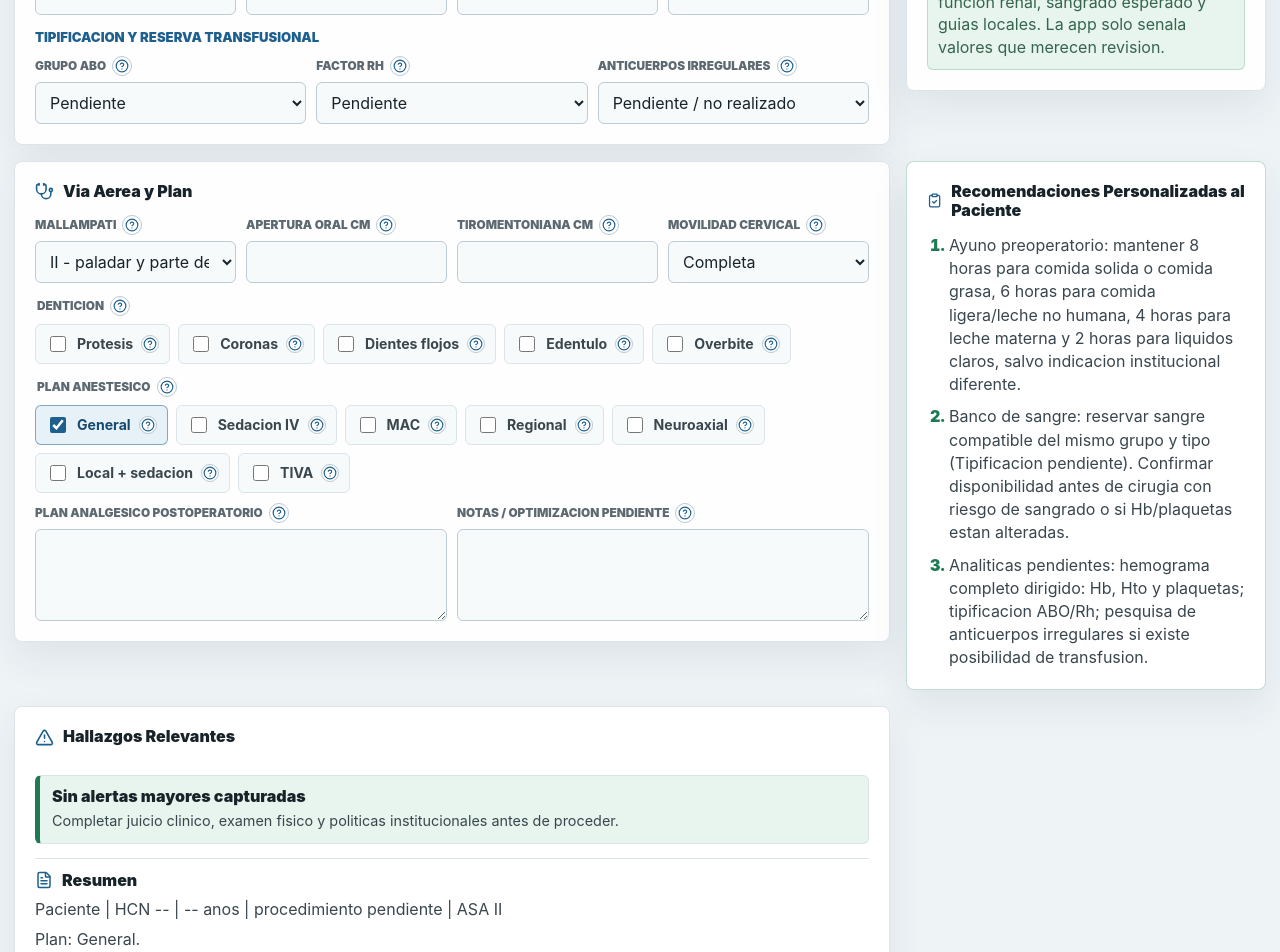
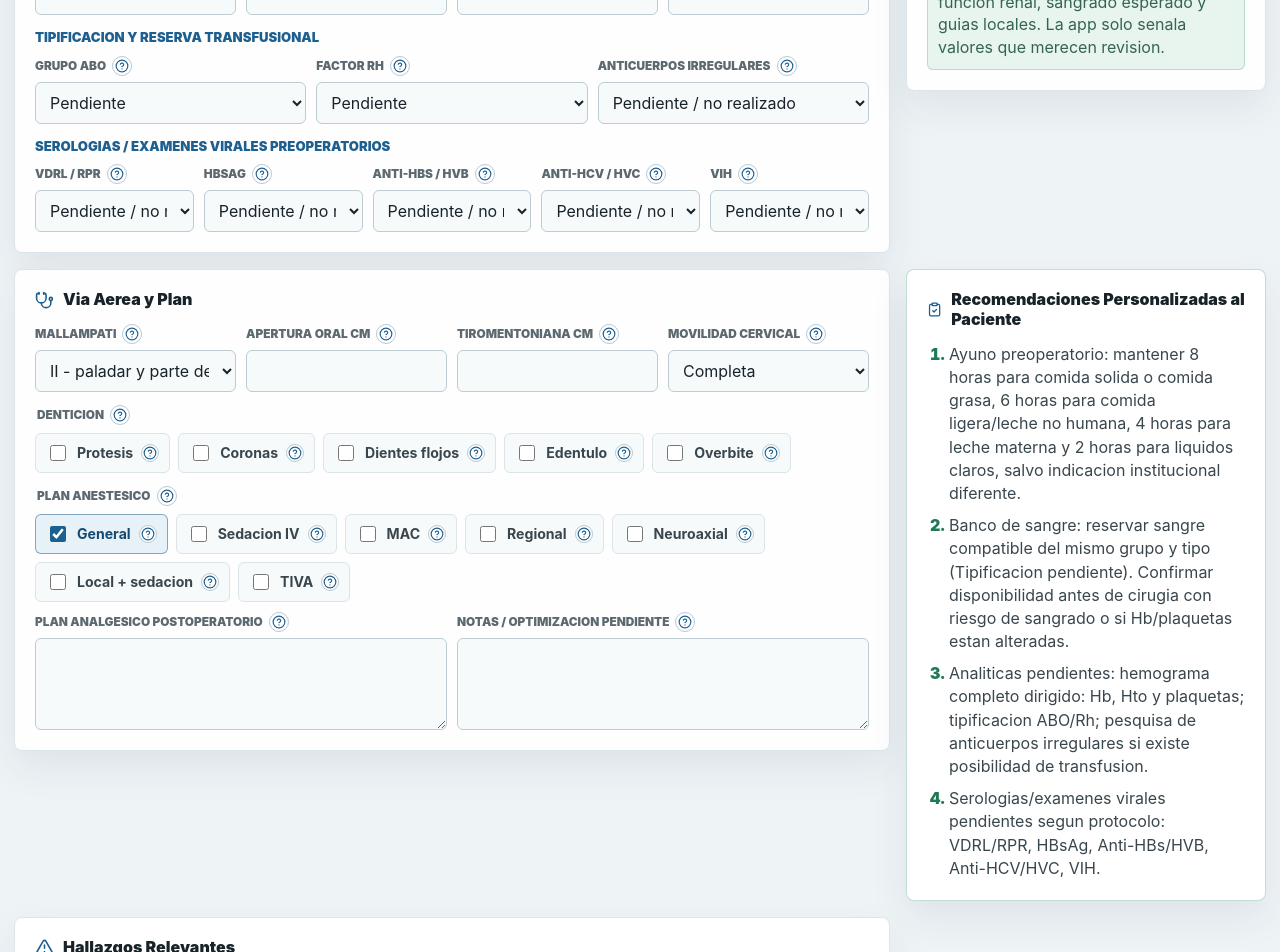
Before and after one commit to victorbeltre/Evaluacion-Anestesica, a React (Vite) app: page / in a window 1280 px wide. Shown: the part 1500-2452 px from the top of the page. Built offline with nearby package versions, Linux system fonts and the light colour scheme.

Commit message:
feat: add preoperative viral screening

```diff
--- a/src/App.tsx
+++ b/src/App.tsx
@@ -68,6 +68,11 @@ type FormState = {
     aboGroup: string;
     rhFactor: string;
     antibodyScreen: string;
+    vdrl: string;
+    hbsAg: string;
+    antiHbs: string;
+    antiHcv: string;
+    hiv: string;
   };
   plan: AnesthesiaPlan[];
   postOpPain: string;
@@ -141,6 +146,11 @@ const initialForm: FormState = {
     aboGroup: '',
     rhFactor: '',
     antibodyScreen: '',
+    vdrl: '',
+    hbsAg: '',
+    antiHbs: '',
+    antiHcv: '',
+    hiv: '',
   },
   plan: ['General'],
   postOpPain: '',
@@ -220,6 +230,13 @@ const antibodyOptions: SelectOption[] = [
   { value: 'Negativo', label: 'Negativo', help: 'No se detectaron anticuerpos irregulares.' },
   { value: 'Positivo', label: 'Positivo', help: 'Avisar banco de sangre; puede requerir unidades especiales o mas tiempo.' },
   { value: 'No aplica', label: 'No aplica', help: 'Usar solo si el protocolo local no lo requiere para este caso.' },
+];
+
+const serologyOptions: SelectOption[] = [
+  { value: '', label: 'Pendiente / no realizado', help: 'Solicitar o confirmar si el protocolo institucional lo requiere.' },
+  { value: 'No reactivo', label: 'No reactivo', help: 'Resultado negativo/no reactivo.' },
+  { value: 'Reactivo', label: 'Reactivo', help: 'Resultado positivo/reactivo; requiere confirmacion, documentacion y medidas de bioseguridad.' },
+  { value: 'No aplica', label: 'No aplica', help: 'Usar solo si no corresponde segun protocolo local.' },
 ];
 
 const mallampatiOptions: SelectOption<FormState['airway']['mallampati']>[] = [
@@ -322,6 +339,11 @@ const helpText = {
   aboGroup: 'Tipificacion ABO: grupo sanguineo A, B, AB u O. Es clave si existe posibilidad de transfusion.',
   rhFactor: 'Factor Rh: positivo o negativo. Debe estar claro antes de reservar sangre.',
   antibodyScreen: 'Pesquisa de anticuerpos irregulares: ayuda al banco de sangre a encontrar unidades compatibles.',
+  vdrl: 'VDRL/RPR: tamizaje de sifilis. Un resultado reactivo debe confirmarse y manejarse segun protocolo.',
+  hbsAg: 'HBsAg: antigeno de superficie de hepatitis B; indica infeccion activa o portador y requiere precauciones.',
+  antiHbs: 'Anti-HBs: anticuerpo contra hepatitis B; orienta inmunidad por vacuna o infeccion previa.',
+  antiHcv: 'Anti-HCV/HVC: tamizaje de hepatitis C; si es reactivo puede requerir confirmacion y proteccion del equipo.',
+  hiv: 'VIH: tamizaje preoperatorio segun protocolo institucional y consentimiento/normativa local.',
   mallampati: 'Explora visibilidad orofaringea. Es solo una pieza de la evaluacion de via aerea.',
   mouthOpening: 'Apertura oral baja puede dificultar laringoscopia, supragloticos o intubacion.',
   thyromental: 'Distancia tiromentoniana baja sugiere laringoscopia mas dificil.',
@@ -608,6 +630,27 @@ function getPendingAnalytics(form: FormState) {
   return pending;
 }
 
+function getPendingSerologies(form: FormState) {
+  const serologies = [
+    ['VDRL/RPR', form.labs.vdrl],
+    ['HBsAg', form.labs.hbsAg],
+    ['Anti-HBs/HVB', form.labs.antiHbs],
+    ['Anti-HCV/HVC', form.labs.antiHcv],
+    ['VIH', form.labs.hiv],
+  ];
+  return serologies.filter(([, value]) => !value).map(([label]) => label);
+}
+
+function getReactiveSerologies(form: FormState) {
+  const serologies = [
+    ['VDRL/RPR', form.labs.vdrl],
+    ['HBsAg', form.labs.hbsAg],
+    ['Anti-HCV/HVC', form.labs.antiHcv],
+    ['VIH', form.labs.hiv],
+  ];
+  return serologies.filter(([, value]) => value === 'Reactivo').map(([label]) => label);
+}
+
 function getRecommendations(form: FormState, findings: Finding[]) {
   const recommendations: string[] = [
     'Ayuno preoperatorio: mantener 8 horas para comida solida o comida grasa, 6 horas para comida ligera/leche no humana, 4 horas para leche materna y 2 horas para liquidos claros, salvo indicacion institucional diferente.',
@@ -615,8 +658,16 @@ function getRecommendations(form: FormState, findings: Finding[]) {
   ];
   const altered = getAlteredAnalytics(form);
   const pending = getPendingAnalytics(form);
+  const pendingSerologies = getPendingSerologies(form);
+  const reactiveSerologies = getReactiveSerologies(form);
 
   if (pending.length) recommendations.push(`Analiticas pendientes: ${pending.join('; ')}.`);
+  if (pendingSerologies.length) recommendations.push(`Serologias/examenes virales pendientes segun protocolo: ${pendingSerologies.join(', ')}.`);
+  if (reactiveSerologies.length) {
+    recommendations.push(
+      `Serologias reactivas que requieren confirmacion, documentacion y medidas de bioseguridad: ${reactiveSerologies.join(', ')}.`,
+    );
+  }
   if (altered.length) recommendations.push(`Analiticas o parametros alterados que requieren revision: ${altered.join(', ')}.`);
   if (findings.some((finding) => finding.title.includes('Anemia'))) {
     recommendations.push('Anemia: valorar optimizacion preoperatoria, reserva de hemoderivados y estrategia transfusional segun sangrado esperado.');
@@ -677,6 +728,7 @@ function buildDocHtml(form: FormState, bmi: string, findings: Finding[], recomme
   <p><strong>Paciente:</strong> ${escapeHtml(form.patientName || 'Sin nombre')} | <strong>HCN:</strong> ${escapeHtml(form.hcn || '--')} | <strong>Edad:</strong> ${escapeHtml(form.age || '--')}</p>
   <p><strong>Procedimiento:</strong> ${escapeHtml(form.procedure || 'Pendiente')} | <strong>ASA:</strong> ${escapeHtml(formatAsa(form))} | <strong>IMC:</strong> ${escapeHtml(bmi || '--')}</p>
   <div class="box"><h2>Laboratorios y tipificacion</h2><p>Hb ${escapeHtml(form.labs.hb || '--')} | Hto ${escapeHtml(form.labs.hct || '--')} | Plaquetas ${escapeHtml(form.labs.platelets || '--')} | Grupo ${escapeHtml(getBloodTypeLabel(form))} | Anticuerpos: ${escapeHtml(form.labs.antibodyScreen || '--')}</p></div>
+  <div class="box"><h2>Serologias / examenes virales</h2><p>VDRL/RPR: ${escapeHtml(form.labs.vdrl || 'pendiente')} | HBsAg: ${escapeHtml(form.labs.hbsAg || 'pendiente')} | Anti-HBs/HVB: ${escapeHtml(form.labs.antiHbs || 'pendiente')} | Anti-HCV/HVC: ${escapeHtml(form.labs.antiHcv || 'pendiente')} | VIH: ${escapeHtml(form.labs.hiv || 'pendiente')}</p></div>
   <div class="box"><h2>Hallazgos relevantes</h2><ul>${list(findings.map((finding) => `${finding.title}: ${finding.detail}`))}</ul></div>
   <div class="box"><h2>Recomendaciones personalizadas</h2><ol>${list(recommendations)}</ol></div>
   <div class="signature"><div class="line">Firma del anestesiologo</div><div class="line">Sello del anestesiologo</div></div>
@@ -983,6 +1035,14 @@ export default function App() {
               onChange={(value) => updateNested('labs', 'antibodyScreen', value)}
             />
           </div>
+          <div className="subsection-title">Serologias / examenes virales preoperatorios</div>
+          <div className="field-grid five">
+            <SelectField help={helpText.vdrl} label="VDRL / RPR" value={form.labs.vdrl} options={serologyOptions} onChange={(value) => updateNested('labs', 'vdrl', value)} />
+            <SelectField help={helpText.hbsAg} label="HBsAg" value={form.labs.hbsAg} options={serologyOptions} onChange={(value) => updateNested('labs', 'hbsAg', value)} />
+            <SelectField help={helpText.antiHbs} label="Anti-HBs / HVB" value={form.labs.antiHbs} options={serologyOptions} onChange={(value) => updateNested('labs', 'antiHbs', value)} />
+            <SelectField help={helpText.antiHcv} label="Anti-HCV / HVC" value={form.labs.antiHcv} options={serologyOptions} onChange={(value) => updateNested('labs', 'antiHcv', value)} />
+            <SelectField help={helpText.hiv} label="VIH" value={form.labs.hiv} options={serologyOptions} onChange={(value) => updateNested('labs', 'hiv', value)} />
+          </div>
         </section>
 
         <section className="panel">
@@ -1087,6 +1147,10 @@ export default function App() {
             </p>
             <p>Plan: {form.plan.length ? form.plan.join(', ') : 'pendiente'}.</p>
             <p>Tipificacion: {getBloodTypeLabel(form)}. Anticuerpos: {form.labs.antibodyScreen || 'pendiente'}.</p>
+            <p>
+              Serologias: VDRL {form.labs.vdrl || 'pendiente'} | HBsAg {form.labs.hbsAg || 'pendiente'} | HVC{' '}
+              {form.labs.antiHcv || 'pendiente'} | VIH {form.labs.hiv || 'pendiente'}.
+            </p>
             <p>Comorbilidades: {allComorbidities.length ? allComorbidities.join(', ') : 'no registradas'}.</p>
           </div>
           <button className="save-button" type="button" onClick={saveRecord} title="Guarda este registro en el navegador con nombre y HCN">
```
Also changed, not shown: 1 other file (tests, documents, lock files or other folders).
